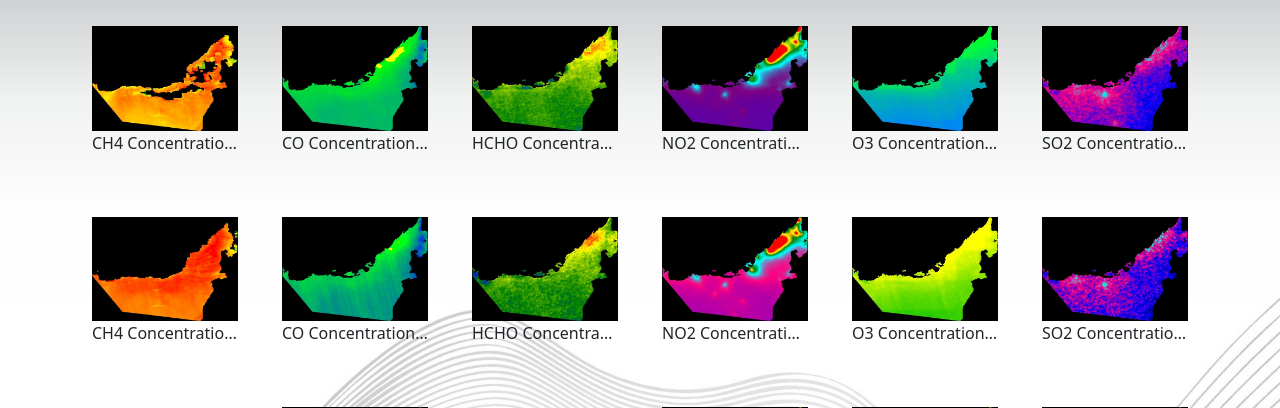
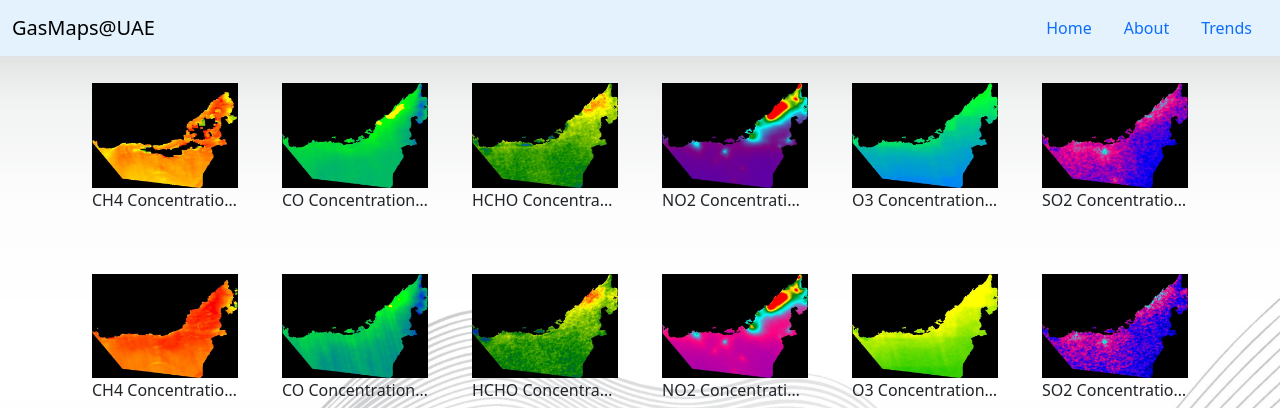
Before and after one commit to rayyankhan01/Capstone-Project, a Flask app: page /trends in a window 1280 px wide. Shown: the top 408 px of the page. Run offline with Flask 3, Linux system fonts and the light colour scheme.

Commit message:
Changed location of start date and end date. Also added navigation bar to trends

```diff
--- a/Server/templates/trends.html
+++ b/Server/templates/trends.html
@@ -26,7 +26,23 @@
     </style>
 </head>
 <body>
-
+<!-- Navigation bar -->
+<nav class="navbar border-bottom border-body" style="background-color: #e3f2fd;">
+    <div class="container-fluid">
+        <a class="navbar-brand mb-0 h1" href="/">GasMaps@UAE</a>
+        <ul class="nav justify-content-center">
+            <li class="nav-item">
+                <a class="nav-link active" aria-current="page" href="/">Home</a>
+            </li>
+            <li class="nav-item">
+                <a class="nav-link" href="/about">About</a>
+            </li>
+            <li class="nav-item">
+                <a class="nav-link" href="/trends">Trends</a>
+            </li>
+        </ul>
+    </div>
+</nav>
 <div class="container mt-3">
     <div class="row">
         <!-- CH4 Column -->
```
Also changed, not shown: Server/templates/index.html (+19 -6 lines).
